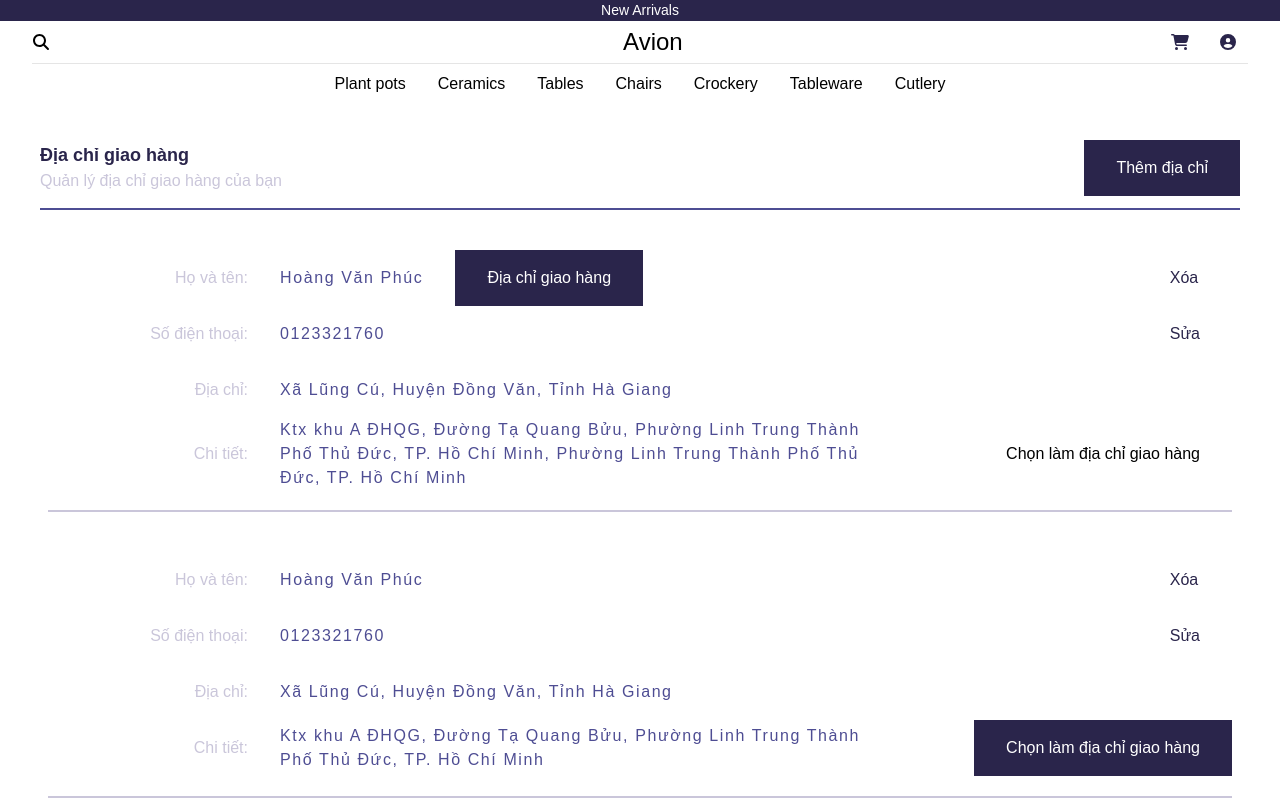
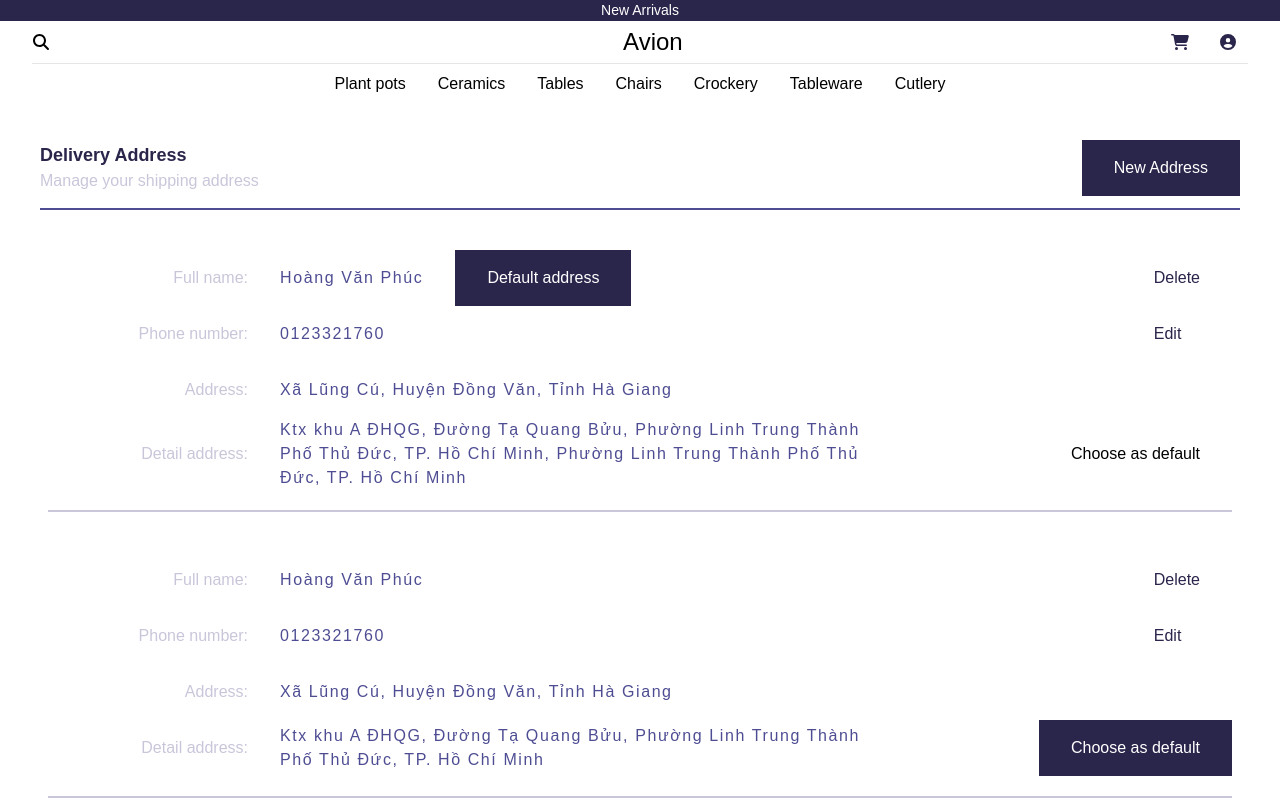
Before and after one commit to vuhuy172dh/ecommerce-website, a React (Create React App) app: page /user/account/profile in a window 1280 px wide. Shown: the top 800 px of the page. Built offline with nearby package versions, Linux system fonts and the light colour scheme; a web font is replaced by a local one.

Commit message:
#19 some change

```diff
--- a/src/components/popup/popupAddress.jsx
+++ b/src/components/popup/popupAddress.jsx
@@ -1,15 +1,15 @@
 import Popup from "./popup"
 import Button from "../button"
-import PopupStatus from "../popup/popupStatus"
 import { useEffect, useState } from "react"
 
 import {useForm} from "react-hook-form"
 import {yupResolver} from "@hookform/resolvers/yup"
 import * as yup from "yup"
 
+const phoneRegex = RegExp( /^\(?([0-9]{4})\)?[-. ]?([0-9]{3})[-. ]?([0-9]{3})$/ )
 const schema = yup.object().shape({
   fullname: yup.string().required('Name should be required please'),
-  phone: yup.string().required('Phone should be required please'),
+  phone: yup.string().matches(phoneRegex,"Phone number is not valid").required('Phone should be required please'),
   province: yup.string().required('Province is required'),
   district: yup.string().required('District is required'),
   ward: yup.string().required('Ward  is required'),
@@ -21,13 +21,35 @@ function PopupAddress ({type = "create", address, onBack = () => {}}) {
 
   const provinceAPI = 'https://provinces.open-api.vn/api/'
 
+  // Default address:
+  const defaultAddress = {
+    fullname: '',
+    phone: '',
+    province: '',
+    district: '',
+    ward: '',
+    address: ''
+  }
+  function checkUpdateType(){
+    if(type === 'update'){
+      defaultAddress.fullname = address.Name
+      defaultAddress.phone = address.PhoneNumber
+      // defaultAddress.province = undefined
+      // defaultAddress.district = undefined
+      // defaultAddress.ward = undefined
+      defaultAddress.address = address.Address
+    }
+  }checkUpdateType()
+
   // declare useForm validation:
   const {
     register,
     handleSubmit,
-    clearErrors,
     formState: {errors}
-  } = useForm({ resolver: yupResolver(schema) })
+  } = useForm({
+    defaultValues: defaultAddress,
+    resolver: yupResolver(schema)
+  })
 
   // Create register:
   const fullname = register('fullname');
@@ -44,7 +66,6 @@ function PopupAddress ({type = "create", address, onBack = () => {}}) {
   const [isProvinceSelected, setIsProvinceSelected] = useState(false)
   const [isDistrictSelected, setIsDistrictSelected] = useState(false)
   const [isWardSelected, setIsWardSelected] = useState(false)
-  // const [isSuccess, setIsSuccess] = useState(false)
 
   const [newAddress, setNewAddress] = useState({
     Name: '',
@@ -62,7 +83,6 @@ function PopupAddress ({type = "create", address, onBack = () => {}}) {
   useEffect(() => {
     getProvince();
     if(type === 'update'){
-      clearErrors()
       setNewAddress({
         ...newAddress,
         Name: address.Name,
@@ -168,36 +188,31 @@ function PopupAddress ({type = "create", address, onBack = () => {}}) {
     }
   }
 
-  // handle add Address
-  const handleAddAddress = (data) => {
-    // HANDLE HERE
-    // setIsSuccess(true)
-    // setTimeout(()=>{
-    //   setIsSuccess(false)
-    //   onBack()
-    // }, 2000)
 
-  }
-
-    // handle update Address
-  const handleUpdateAddress = (data) => {
-    // HANDLE HERE
-    console.log('data save to DB: ')
-    console.log((newAddress));
+  // handle submit form
+  const handleSubmitForm = (data) => {
+    if(type === 'create'){
+      console.log('create new address: ')
+      console.log((newAddress));
+    }
+    else if(type === 'update'){
+      console.log('update address: ')
+      console.log((newAddress));
+    }
   }
 
 
   return(
     <>
       <Popup>
-        <form className="w-full laptop:w-[450px]" onSubmit={handleSubmit(handleUpdateAddress)}>
-          <h3 className="text-center mb-3 laptop:text-left text-body-lg font-semibold laptop:mb-5">{type === 'create'? 'Địa chỉ mới': 'Sửa địa chỉ'}</h3>
+        <form className="w-full laptop:w-[450px]" onSubmit={handleSubmit(handleSubmitForm)}>
+          <h3 className="text-center mb-3 laptop:text-left text-body-lg font-semibold laptop:mb-5">{type === 'create'? 'New address': 'Update address'}</h3>
           <div className="flex flex-col gap-4">
             <div className="flex gap-2">
               <input className="border border-1 border-primary border-solid w-1/2 h-9 px-2 outline-none"
                 type="text"
                 name="fullname"
-                placeholder="Họ và tên"
+                placeholder="Full name"
                 value={newAddress.Name}
                 {...fullname}
                 onChange={e => {fullname.onChange(e); handleChange(e)}}
@@ -207,7 +222,7 @@ function PopupAddress ({type = "create", address, onBack = () => {}}) {
                 type="text"
                 name="phone"
                 value={newAddress.PhoneNumber}
-                placeholder="Số điện thoại"
+                placeholder="Phone number"
                 {...phone}
                 onChange={e => {phone.onChange(e); handleChange(e)}}
               />
@@ -218,10 +233,10 @@ function PopupAddress ({type = "create", address, onBack = () => {}}) {
             </div>
 
             <select className={`border border-1 border-primary border-solid w-full h-9 px-2 outline-none ${(isProvinceSelected || type === 'update')? '' : "text-[#9ca3b7]"}`}
-              defaultValue={newAddress.ProvinceCode}
+              defaultValue=""
               name="province"
               {...provinceName}
-              onChange={(e)=>{ provinceName.onChange(e); handleChange(e)}}
+              onChange={(e)=>{ handleChange(e); provinceName.onChange(e); }}
               onClick={()=>setIsProvinceSelected(true)}
             >
               {
@@ -230,14 +245,9 @@ function PopupAddress ({type = "create", address, onBack = () => {}}) {
                 : (
                     type === 'update'
                     ? <option value={newAddress.ProvinceCode}>{newAddress.Province}</option>
-                    : <option value="" disabled hidden>Thêm tỉnh/ thành phố</option>
+                    : <option value="" disabled hidden>-- Choose province/ city --</option>
                   )
               }
-
-              {/* { isProvinceSelected
-                ? province.map(prv => <option key={prv.code} value={prv.code}>{prv.name}</option>)
-                : <option value="" disabled hidden>Thêm tỉnh/ thành phố</option>
-              } */}
             </select>
             <p className={`flex-1 text-body-sm text-red-700 ${errors.province?'':'hidden'}`}>{errors.province?.message}</p>
 
@@ -245,7 +255,7 @@ function PopupAddress ({type = "create", address, onBack = () => {}}) {
               defaultValue=""
               name="district"
               {...districtName}
-              onChange={(e)=>{districtName.onChange(e); handleChange(e)}}
+              onChange={(e)=>{handleChange(e); districtName.onChange(e); }}
               onClick={() => setIsDistrictSelected(true)}
             >
               {
@@ -254,13 +264,9 @@ function PopupAddress ({type = "create", address, onBack = () => {}}) {
                 : (
                     type === 'update'
                     ? <option value={newAddress.DistrictCode}>{newAddress.District}</option>
-                    : <option value="" disabled hidden>Thêm quận/ huyện</option>
+                    : <option value="" disabled hidden>-- Choose district --</option>
                   )
               }
-
-              {/* { isDistrictSelected && district.length > 0
-                ? district.map(dst => <option key={dst.code} value={dst.code}>{dst.name}</option>)
-                : <option value="" disabled hidden>Thêm quận/ huyện</option> } */}
             </select>
             <p className={`flex-1 text-body-sm text-red-700 ${errors.district?'':'hidden'}`}>{errors.district?.message}</p>
 
@@ -268,7 +274,7 @@ function PopupAddress ({type = "create", address, onBack = () => {}}) {
               defaultValue=""
               name="ward"
               {...wardName}
-              onChange={(e)=>{wardName.onChange(e); handleChange(e)}}
+              onChange={(e)=>{handleChange(e); wardName.onChange(e); }}
               onClick={() => setIsWardSelected(true)}
               >
                {
@@ -277,13 +283,9 @@ function PopupAddress ({type = "create", address, onBack = () => {}}) {
                 : (
                     type === 'update'
                     ? <option value={newAddress.WardCode}>{newAddress.Ward}</option>
-                    : <option value="" disabled hidden>Thêm Phường/ xã</option>
+                    : <option value="" disabled hidden>-- Choose ward/ commune --</option>
                   )
                }
-
-              {/* { isWardSelected && ward.length > 0
-                ? ward.map(wd => <option key={wd.code} value={wd.code}>{wd.name}</option>)
-                : <option value="" disabled hidden>Thêm Phường/ xã</option> } */}
             </select>
             <p className={`flex-1 text-body-sm text-red-700 ${errors.ward?'':'hidden'}`}>{errors.ward?.message}</p>
 
@@ -291,25 +293,24 @@ function PopupAddress ({type = "create", address, onBack = () => {}}) {
               type="text"
               name="address"
               value={newAddress.Address}
-              placeholder="Tên đường/ Số nhà"
+              placeholder="Street/ apartment number"
               {...addressDetail}
               onChange={e => {addressDetail.onChange(e); handleChange(e)}}
             />
             <p className={`flex-1 text-body-sm text-red-700 ${errors.address?'':'hidden'}`}>{errors.address?.message}</p>
 
             <div className="flex justify-center laptop:justify-end gap-3">
-              <div className=""><Button Color="secondary" onClick={() => onBack()}>Trở về</Button></div>
+              <div className=""><Button Color="secondary" onClick={() => onBack()}>Back</Button></div>
               {
-                type === "create"? (<div><Button Color="primary">Thêm địa chỉ</Button></div>):('')
+                type === "create"? (<div><Button Color="primary">Create address</Button></div>):('')
               }
               {
-                type === "update"? (<div><Button Color="primary">Cập nhật</Button></div>):('')
+                type === "update"? (<div><Button Color="primary">Save address</Button></div>):('')
               }
             </div>
           </div>
         </form>
-      </Popup>
-      {/* {isSuccess && <PopupStatus success>Thêm địa chỉ mới thành công</PopupStatus> } */}
+      </Popup>s
     </>
   )
 }
--- a/src/components/popup/popupConfirm.jsx
+++ b/src/components/popup/popupConfirm.jsx
@@ -9,9 +9,9 @@ function PopupConfirm ({Title = "Title", Content = "Content", onBack , onConfirm
                 <p className="text-body-md text-primary mb-5">{Content}</p>
                 <div className="flex justify-center laptop:justify-end gap-3">
                     {
-                        onBack?<div className=""><Button Color="secondary" onClick={onBack}>Trở về</Button></div> :('')
+                        onBack?<div className=""><Button Color="secondary" onClick={onBack}>Back</Button></div> :('')
                     }
-                    <div className=""><Button Color="primary" onClick={onConfirm}>Xác nhận</Button></div>
+                    <div className=""><Button Color="primary" onClick={onConfirm}>Confirm</Button></div>
                 </div>
             </div>
         </Popup>
--- a/src/components/user/address.jsx
+++ b/src/components/user/address.jsx
@@ -30,16 +30,6 @@ import { useState } from "react"
       districtCode: "26",
       wardCode: "715",
     },
-    // {
-    //   id: 3,
-    //   name: "Hoàng Văn Phúc",
-    //   phoneNumber:"0123321760",
-    //   address:"Ktx khu A ĐHQG, Đường Tạ Quang Bửu, Phường Linh Trung Thành Phố Thủ Đức, TP. Hồ Chí Minh, Phường Linh Trung Thành Phố Thủ Đức, TP. Hồ Chí Minh",
-    //   default: false,
-    //   province: "Bình Định",
-    //   district: "Quy Nhơn",
-    //   ward: "Trần Phú"
-    // }
   ]
 
   function Address() {
@@ -51,10 +41,10 @@ import { useState } from "react"
         <div className="px-4 bg-white py-5 laptop:px-10">
           <header className="text-center laptop:text-left laptop:flex laptop:justify-between laptop:items-center laptop:border-b-2 border-primary pb-3">
             <div>
-              <h3 className="text-body-lg font-semibold text-dark_primary">Địa chỉ giao hàng</h3>
-              <p className="mb-3 laptop:mb-0 text-body-md text-border_dark">Quản lý địa chỉ giao hàng của bạn</p>
+              <h3 className="text-body-lg font-semibold text-dark_primary">Delivery Address</h3>
+              <p className="mb-3 laptop:mb-0 text-body-md text-border_dark">Manage your shipping address</p>
             </div>
-            <div className="flex laptop:max-w-sm"><Button Color="primary" onClick={()=>setPopupAddress(true)}>Thêm địa chỉ</Button></div>
+            <div className="flex laptop:max-w-sm"><Button Color="primary" onClick={()=>setPopupAddress(true)}>New Address</Button></div>
           </header>
           <div>
             <AddressList addressList={addressList}/>
--- a/src/components/user/addressItem.jsx
+++ b/src/components/user/addressItem.jsx
@@ -29,30 +29,30 @@ function AddressItem({address}) {
                 {/* info contact*/}
                 <div>
                     <div className="laptop:flex items-center laptop:min-h-[56px]">
-                        <p className="hidden laptop:block laptop:min-w-[200px] text-right mr-8 text-border_dark">Họ và tên:</p>
+                        <p className="hidden laptop:block laptop:min-w-[200px] text-right mr-8 text-border_dark">Full name:</p>
                         <p className="mt-2 font-semibold laptop:font-normal laptop:mt-0 text-primary tracking-widest">{address.Name}</p>
-                        { address.Default && <div className="hidden laptop:block ml-8"><Button Color="primary">Địa chỉ giao hàng</Button></div> }
+                        { address.Default && <div className="hidden laptop:block ml-8"><Button Color="primary">Default address</Button></div> }
                     </div>
                     <div className="flex items-center laptop:min-h-[56px]">
-                        <p className="hidden laptop:block laptop:min-w-[200px] text-right mr-8 text-border_dark">Số điện thoại:</p>
+                        <p className="hidden laptop:block laptop:min-w-[200px] text-right mr-8 text-border_dark">Phone number:</p>
                         <p className="mt-2 font-semibold laptop:font-normal laptop:mt-0 text-primary tracking-widest">{address.PhoneNumber}</p>
                     </div>
                 </div>
                 {/* control button laptop*/}
                 <div className="hidden laptop:block">
-                    <Button onClick={() => setPopupDelete(true)}>Xóa</Button>
-                    <Button onClick = {() => setPopupUpdate(true)}>Sửa</Button>
+                    <Button onClick={() => setPopupDelete(true)}>Delete</Button>
+                    <Button onClick = {() => setPopupUpdate(true)}>Edit</Button>
                 </div>
             </div>
             {/* info address */}
             <div className="flex items-center laptop:min-h-[56px]">
-                <p className="hidden laptop:block min-w-[200px] text-right mr-8 text-border_dark">Địa chỉ:</p>
+                <p className="hidden laptop:block min-w-[200px] text-right mr-8 text-border_dark">Address:</p>
                 <p className="mt-2 laptop:mt-0 laptop:max-w-[50%] text-primary tracking-widest">{addressDefault}</p>
             </div>
             <div className="flex items-center">
-                <p className="hidden laptop:block min-w-[200px] text-right mr-8 text-border_dark">Chi tiết:</p>
+                <p className="hidden laptop:block min-w-[200px] text-right mr-8 text-border_dark">Detail address:</p>
                 <p className="my-2 laptop:my-0 laptop:max-w-[50%] text-primary tracking-widest">{address.Address}</p>
-                <div className="hidden laptop:block ml-auto"><Button Color="primary" State={address.Default ? "disable" : "default"} onClick={address.Default ? ()=>{} : () => setPopupDefaultAddress(true)}>Chọn làm địa chỉ giao hàng</Button></div>
+                <div className="hidden laptop:block ml-auto"><Button Color="primary" State={address.Default ? "disable" : "default"} onClick={address.Default ? ()=>{} : () => setPopupDefaultAddress(true)}>Choose as default</Button></div>
             </div>
             {/* control button mobile*/}
             <div className="flex gap-2 laptop:hidden">
@@ -63,8 +63,8 @@ function AddressItem({address}) {
 
             {/* Popup confirm delete */}
             { popupDelete && <PopupConfirm
-                Title='Xác nhận xóa địa chỉ giao hàng'
-                Content='Bạn có chắc chắn xóa địa chỉ này?'
+                Title='Delete address'
+                Content='Are you sure to delete this address?'
                 onBack = {() => setPopupDelete(false)}
                 onConfirm={handleDeleteAddress}/>
             }
@@ -74,8 +74,8 @@ function AddressItem({address}) {
 
             {/* Popup confirm set address default */}
             { popupDefaultAddress && <PopupConfirm
-                Title='Xác nhận chọn địa chỉ giao hàng'
-                Content='Bạn có chắc chắn chọn địa chỉ này làm mặc định?'
+                Title='Choose default address'
+                Content='Are you sure to choose this address as the default?'
                 onBack = {() => setPopupDefaultAddress(false)}
                 onConfirm={handleConfirmAddressDefault}/>
             }
```
